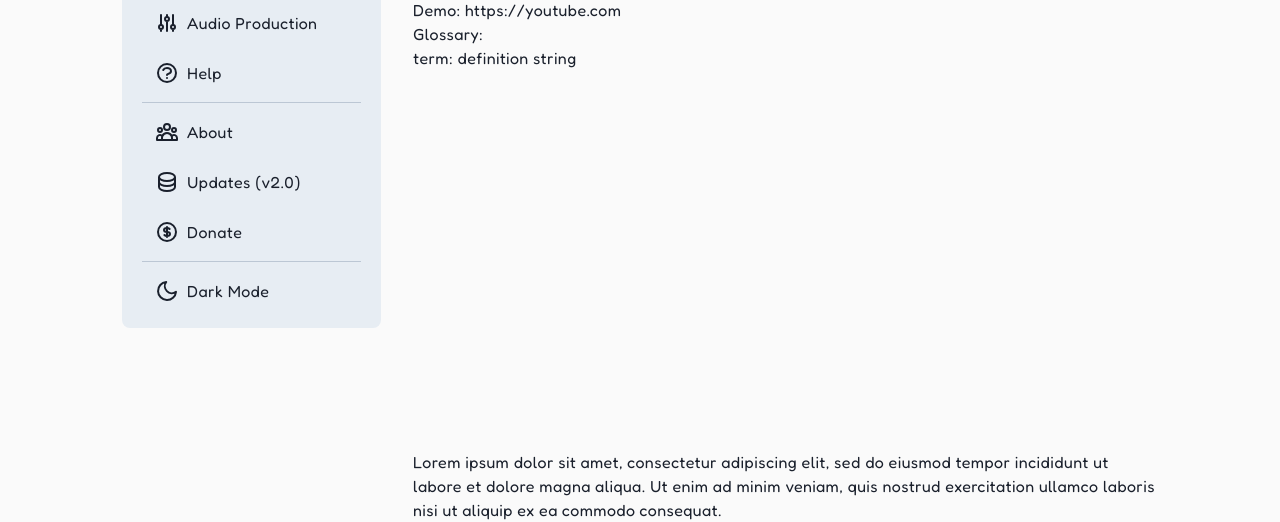
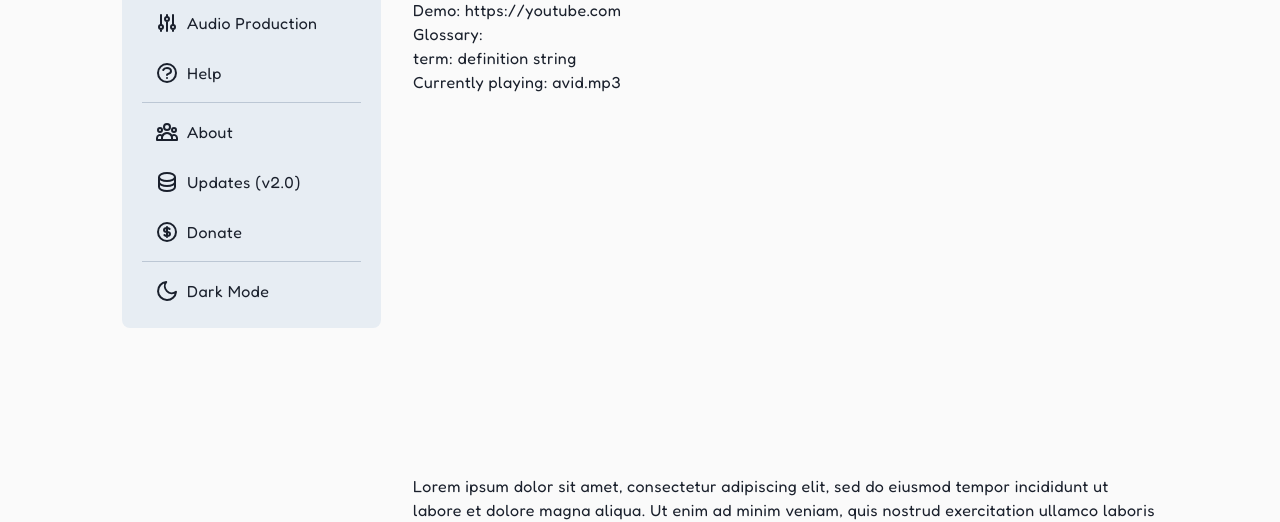
Before and after one commit to robchendev/Guitardex, a Next.js app: page /a/0 in a window 1280 px wide. Shown: the part 178-700 px from the top of the page. Built offline with nearby package versions, Linux system fonts and the light colour scheme; no server answers.

Commit message:
Removed useless isStereo flag

```diff
--- a/components/ModulePage/BeforeAfterAudioWaveform.tsx
+++ b/components/ModulePage/BeforeAfterAudioWaveform.tsx
@@ -5,16 +5,10 @@ type Props = {
   srcBefore?: string;
   srcAfter?: string;
   defaultVolume?: number;
-  isStereo?: boolean;
 };
 
 // Keep in mind isStereo will be twice as much workload for the CPU
-const AudioWaveform: React.FC<Props> = ({
-  srcBefore = "",
-  srcAfter = "",
-  defaultVolume = 0.5,
-  isStereo = false,
-}) => {
+const AudioWaveform: React.FC<Props> = ({ srcBefore = "", srcAfter = "", defaultVolume = 0.5 }) => {
   const canvasRefBefore = useRef(null);
   const canvasRefAfter = useRef(null);
   const lineCanvasRef = useRef<HTMLCanvasElement | null>(null);
@@ -90,12 +84,6 @@ const AudioWaveform: React.FC<Props> = ({
     if (audioElementAfter) audioElementAfter.volume = volume;
   }, [volume]);
 
-  const handleVolumeChange = (e: React.ChangeEvent<HTMLInputElement>) => {
-    // Step 2
-    const newVolume = parseFloat(e.target.value);
-    setVolume(newVolume);
-  };
-
   const drawCanvas = (canvasRef, audioBuffer) => {
     const canvas = canvasRef.current;
     const ctx = canvas.getContext("2d");
@@ -105,9 +93,8 @@ const AudioWaveform: React.FC<Props> = ({
 
     ctx.fillStyle = "gray";
 
-    if (isStereo && audioBuffer.numberOfChannels > 1) {
+    if (audioBuffer.numberOfChannels > 1) {
       // Draw stereo waveforms
-
       const dataL = audioBuffer.getChannelData(0);
       const dataR = audioBuffer.getChannelData(1);
       const step = Math.ceil(dataL.length / canvas.width);
@@ -257,8 +244,15 @@ const AudioWaveform: React.FC<Props> = ({
     audio.currentTime = clickedTime;
   };
 
+  const audioSrcBefore = srcBefore.split("/");
+  const audioTitleBefore = audioSrcBefore[audioSrcBefore.length - 1];
+  const audioSrcAfter = srcAfter.split("/");
+  const audioTitleAfter = audioSrcAfter[audioSrcAfter.length - 1];
+
   return (
     <div>
+      <div>Currently playing: {isAfter ? audioTitleAfter : audioTitleBefore}</div>
+
       <div className="relative w-full">
         <canvas
           ref={canvasRefBefore}
--- a/components/ModulePage/RenderMarkdown.tsx
+++ b/components/ModulePage/RenderMarkdown.tsx
@@ -41,12 +41,11 @@ const RenderMarkdown = ({
             case "music":
               // return <AudioVisualizer src={props.src} isStereo />;
               return (
-                <AudioVisualizer src="/audio/a/crash.mp3" isStereo />
-                // <BeforeAfterAudioVisualizer
-                //   srcBefore="/audio/a/crash.mp3"
-                //   srcAfter="/audio/a/avid.mp3"
-                //   isStereo
-                // />
+                // <AudioVisualizer src="/audio/a/crash.mp3" isStereo />
+                <BeforeAfterAudioVisualizer
+                  srcBefore="/audio/a/avid.mp3"
+                  srcAfter="/audio/a/avid_but_with_bad_eq.mp3"
+                />
               );
             case "tab":
               return <TabImage src={props.src} />;
```
